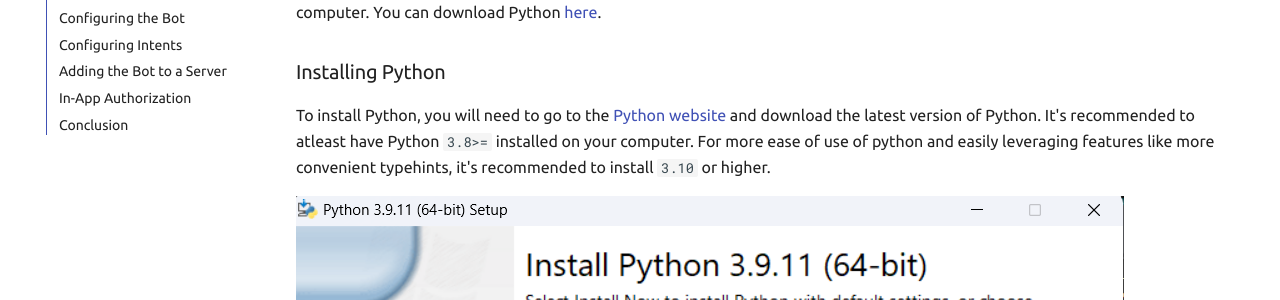
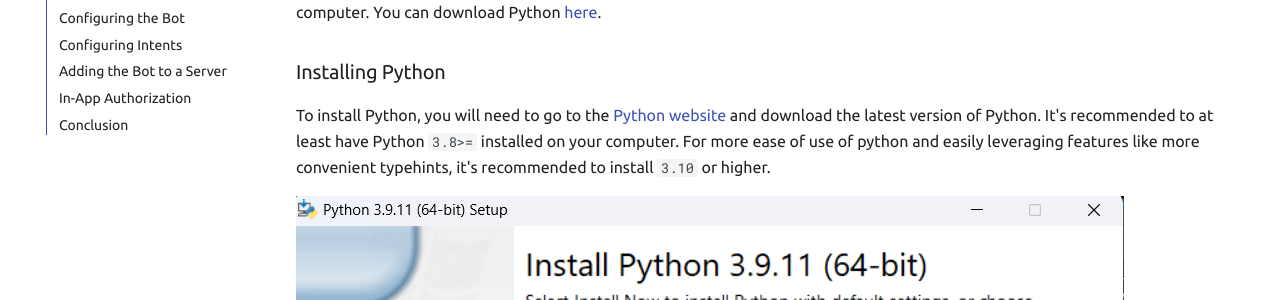
Before and after one commit to FallenDeity/discord.py-masterclass, an MkDocs documentation site: the page built from docs/index.md, in a window 1280 px wide and 900 px high. Shown: the part 330-630 px from the top of the window. Built offline with MkDocs 1.6.1 and Material for MkDocs 9.7.7, drawn with Linux system fonts in a browser that asks for light colours; comment, search, counter and statistics services are not loaded.

Commit message:
fix: atleast typo in index.md

```diff
--- a/docs/index.md
+++ b/docs/index.md
@@ -6,7 +6,7 @@ This is a tutorial on how to create a Discord bot using the [discord.py](https:/
 
 ### Installing Python
 
-To install Python, you will need to go to the [Python website](https://www.python.org/downloads/) and download the latest version of Python. It's recommended to atleast have Python `3.8>=` installed on your computer. For more ease of use of python and easily leveraging features like more convenient typehints, it's recommended to install `3.10` or higher.
+To install Python, you will need to go to the [Python website](https://www.python.org/downloads/) and download the latest version of Python. It's recommended to at least have Python `3.8>=` installed on your computer. For more ease of use of python and easily leveraging features like more convenient typehints, it's recommended to install `3.10` or higher.
 
 ![Installer](assets/python.png)
 
```
